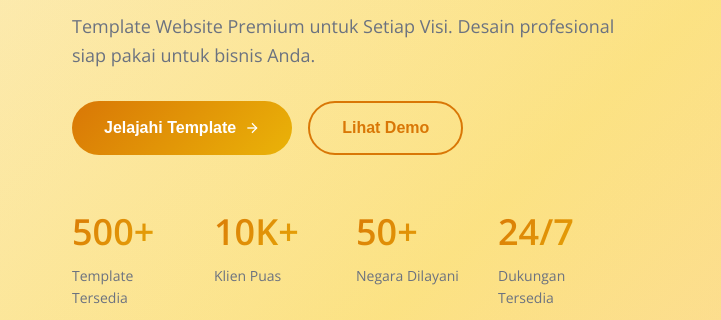
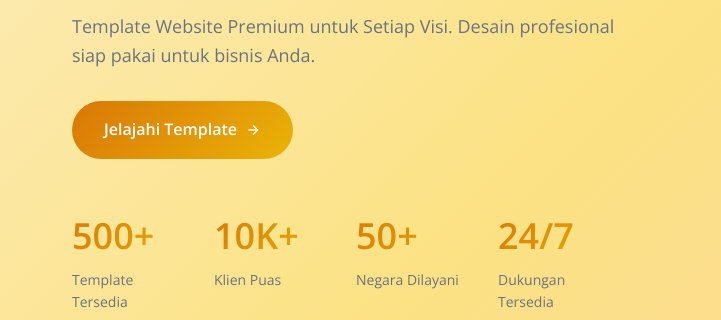
Before and after one commit to rafi-vin/web-jualan, a plain HTML site: page index.html in a window 1280 px wide. Shown: the part 390-710 px from the top of the page, 0-721 px from the left. Drawn offline with nearby package versions, Linux system fonts and the light colour scheme; grey boxes are pictures that could not be loaded.

Commit message:
update hero section

```diff
--- a/index.html
+++ b/index.html
@@ -80,7 +80,7 @@
             </p>
 
             <div class="hero-buttons">
-              <button class="btn btn-primary btn-large">
+              <a href="#templates" class="btn btn-primary btn-large">
                 Jelajahi Template
                 <svg
                   class="btn-icon"
@@ -94,8 +94,7 @@
                   <line x1="5" y1="12" x2="19" y2="12" />
                   <polyline points="12,5 19,12 12,19" />
                 </svg>
-              </button>
-              <button class="btn btn-outline btn-large">Lihat Demo</button>
+              </a>
             </div>
 
             <div class="stats-grid">
```
